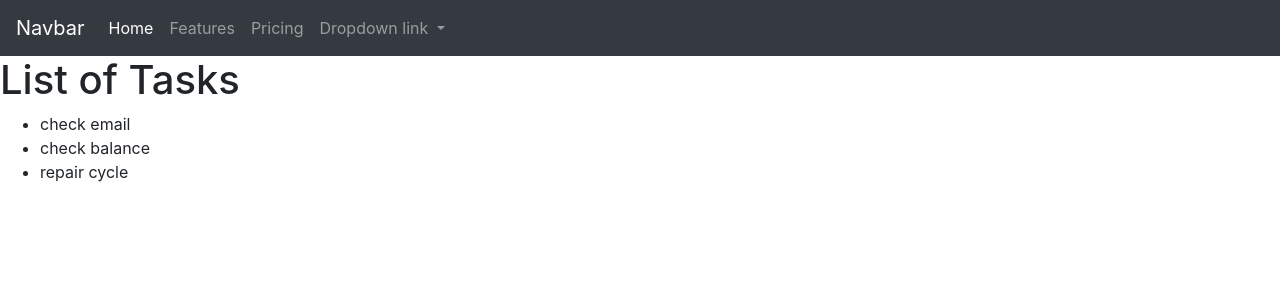
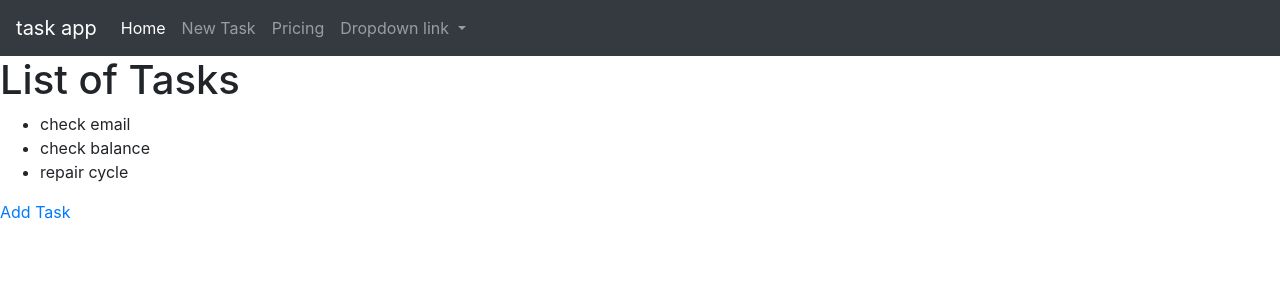
Before and after one commit to viralsir/django_mrunal, a Django app: page /task/ in a window 1280 px wide. Shown: the top 300 px of the page. Run offline with Django 3.2, Linux system fonts and the light colour scheme; some libraries are stand-ins or nearby versions.

Commit message:
task is updated ..

```diff
--- a/task/templates/task/addtask.html
+++ b/task/templates/task/addtask.html
@@ -1,9 +1,11 @@
 {% extends "task/layout.html" %}
 {% block content %}
     <h1> add task  </h1>
-    <form>
-        <input type="text" placeholder="new task">
+    <form method="post">
+        {% csrf_token %}
+        <input type="text" name="task" placeholder="new task">
         <input type="submit" value="add">
 
     </form>
+    <a href="{% url 'task-home' %}">View Task</a>
 {% endblock %}
--- a/task/templates/task/home.html
+++ b/task/templates/task/home.html
@@ -6,4 +6,5 @@
              <li> {{ task }}</li>
          {% endfor %}
      </ul>
+    <a href="{% url 'task-add' %}">Add Task </a>
 {% endblock %}
--- a/task/templates/task/layout.html
+++ b/task/templates/task/layout.html
@@ -7,17 +7,17 @@
 </head>
 <body>
     <nav class="navbar navbar-expand-lg navbar-dark bg-dark">
-      <a class="navbar-brand" href="#">Navbar</a>
+      <a class="navbar-brand" href="#">task app</a>
       <button class="navbar-toggler" type="button" data-toggle="collapse" data-target="#navbarNavDropdown" aria-controls="navbarNavDropdown" aria-expanded="false" aria-label="Toggle navigation">
         <span class="navbar-toggler-icon"></span>
       </button>
       <div class="collapse navbar-collapse" id="navbarNavDropdown">
         <ul class="navbar-nav">
           <li class="nav-item active">
-            <a class="nav-link" href="#">Home <span class="sr-only">(current)</span></a>
+            <a class="nav-link" href="{% url 'task-home' %}">Home <span class="sr-only">(current)</span></a>
           </li>
           <li class="nav-item">
-            <a class="nav-link" href="#">Features</a>
+            <a class="nav-link" href="{% url 'task-add' %}">New Task</a>
           </li>
           <li class="nav-item">
             <a class="nav-link" href="#">Pricing</a>
--- a/task/urls.py
+++ b/task/urls.py
@@ -2,5 +2,5 @@ from django.urls import path
 from . import views
 urlpatterns=[
     path("",views.home,name="task-home"),
-    path("add/",views.add_task,name="task-add")
+    path("newtask/",views.add_task,name="task-add")
 ]
--- a/task/views.py
+++ b/task/views.py
@@ -1,4 +1,4 @@
-from django.shortcuts import render
+from django.shortcuts import render,redirect
 
 tasks=["check email","check balance","repair cycle"]
 
@@ -9,4 +9,7 @@ def home(request):
     })
 
 def add_task(request):
+    if request.method == 'POST':
+        tasks.append(request.POST["task"])
+        return redirect('task-home')
     return render(request,"task/addtask.html")
```
